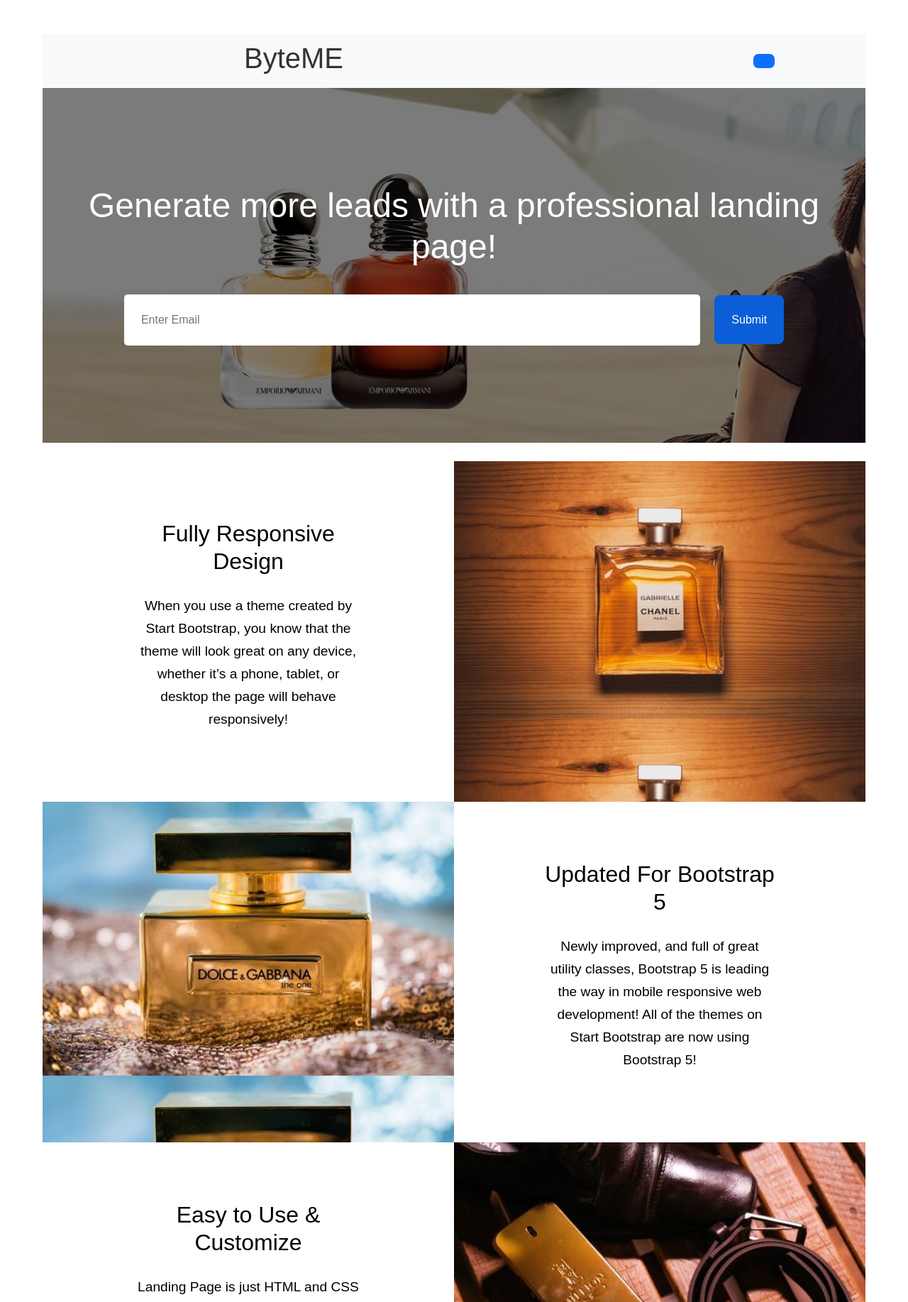
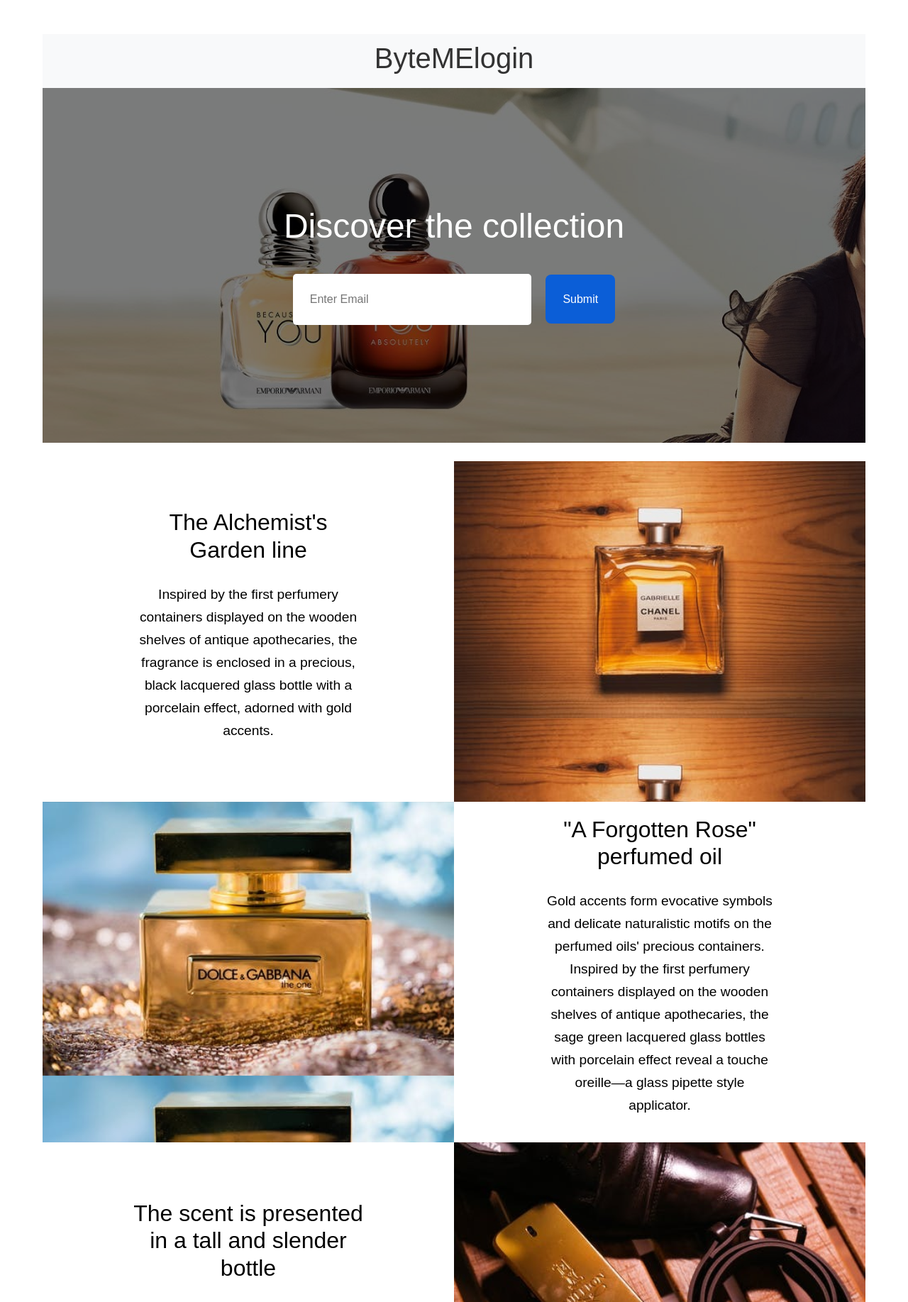
Before and after one commit to Kevin-Hernandez-Garza/BM-E-Commerce-Project, a Node server app: page / in a window 1280 px wide. Shown: the top 1835 px of the page at 71% size. Run offline with Node 20, Linux system fonts and the light colour scheme; data that the repository does not hold is empty; some libraries are stand-ins or nearby versions.

Commit message:
updated homepage

```diff
--- a/public/stylesheets/style.css
+++ b/public/stylesheets/style.css
@@ -129,10 +24,16 @@
 /* inline block inline-block none */
 header h1 {
   display: inline-block;
-  vertical-align: middle;
-  width: 50%;
+  /* vertical-align: middle; */
+  /* width: 50%; */
+  justify-content: space-between;
 }
-header .btn-wrapper {
+
+header a {
+  color: #000;
+}
+
+/* header .btn-wrapper {
   display: inline-block;
   vertical-align: middle;
   width: 50%;
--- a/views/homepage.handlebars
+++ b/views/homepage.handlebars
@@ -1,5 +1,5 @@
 <div>
-    <h2>
+    <h2 class="products">
         Feminine
     </h2>
 
@@ -24,7 +24,7 @@
 </div>
 
 <div>
-    <h2>
+    <h2 class="products">
         Masculine
     </h2>
 
@@ -34,11 +34,11 @@
             <div class="col-4 mb-4">
             <li class="d-inline">
             <div class="card" style="width: 18rem;">
-            <img src="/images/Byte Me Logo.jpg" class="card-img-top" alt="...">
+            <img src="{{photo}}" class="card-img-top" alt="...">
             <div class="card-body">
-            <h5 class="card-title text-black">NAME: {{product_name}}</h5>
-            <p class="card-text text-black">PRICE: {{price}}</p>
-            <a href="{{photo}}" class="btn btn-primary" target="_blank">View Product</a>
+            <h5 class="card-title text-black">{{product_name}}</h5>
+            <p class="card-text text-black">${{price}}</p>
+            <a href="/products" class="btn btn-primary" target="_blank">View Product</a>
             </div>
             </div>
             </li>
--- a/views/layouts/main.handlebars
+++ b/views/layouts/main.handlebars
@@ -8,7 +8,7 @@
         <title>BM Fragrance</title>
         <link href="https://cdn.jsdelivr.net/npm/bootstrap@5.1.3/dist/css/bootstrap.min.css" rel="stylesheet" integrity="sha384-1BmE4kWBq78iYhFldvKuhfTAU6auU8tT94WrHftjDbrCEXSU1oBoqyl2QvZ6jIW3" crossorigin="anonymous">
         <link rel="preconnect" href="https://fonts.googleapis.com">
-        <link rel="preconnect" href="https://fonts.gstatic.com" crossorigin>
+        <link rel="preconnect" href="https://fonts.gstatic.com" crossorigin="anonymous" />
         <link href="https://fonts.googleapis.com/css2?family=Open+Sans+Condensed:wght@300;700&display=swap" rel="stylesheet">
 
         <script src="https://kit.fontawesome.com/8cf654fcb3.js" crossorigin="anonymous"></script>
@@ -25,63 +25,62 @@
                 <h1 class="logo">
                 <a href="/" target="_self">ByteME</a>
                 </h1>
-            <div class="btn-wrapper">
-            <button class="header-btn">LogIn</button>
-            </div>
+                {{!-- <div class="btn-wrapper"> --}}
+                {{!-- <button class="header-btn">LogIn</button> --}}
+                {{#if loggedIn}}
+                <h1 class="logo if">
+                    <a href="/">checkout</a>
+                </h1>
+                <button id="logout" class="btn-no-style">logout</button>
+                {{else}}
+                <h1 class="logo if">
+                    <a href="/login">login</a>
+                </h1>
+                {{/if}}
+                {{!-- </div> --}}
             </div>
         </header>
-        <!-- Home Section -->
+
+        <!-- Hero Section -->
         <section class="home">
-        <!-- -->
         <div class="home-content">
-            <h2>Generate more leads with a professional landing page!</h2>
+            <h2>Discover the collection</h2>
             <div>
             <input type="text" placeholder="Enter Email" />
             <button>Submit</button>
             </div>
         </div>
         </section>
-        <!-- Page Main Content Start -->
-        <main>
-        <section class="feature-section">
-        <div class="container">
+        <!-- Hero Section END -->
 
-        </div>
-        </section>
         <!-- Show Case Section Start -->
         <section class="show-case">
         <div>
             <div class="show-case-row-one">
             <div class="showcase-image-one"></div>
             <div class="show-case-text">
-                <h2>Fully Responsive Design</h2>
+                <h2>The Alchemist's Garden line</h2>
                 <p class="secondary-font">
-                When you use a theme created by Start Bootstrap, you know that
-                the theme will look great on any device, whether it’s a phone,
-                tablet, or desktop the page will behave responsively!
+                Inspired by the first perfumery containers displayed on the wooden shelves of antique apothecaries, the fragrance is enclosed in a precious, black lacquered glass bottle with a porcelain effect, adorned with gold accents.
                 </p>
             </div>
             </div>
             <div class="show-case-row-two">
             <div class="showcase-image-two"></div>
             <div class="show-case-text">
-                <h2>Updated For Bootstrap 5</h2>
+                <h2>"A Forgotten Rose" perfumed oil</h2>
                 <p class="secondary-font">
-                Newly improved, and full of great utility classes, Bootstrap 5
-                is leading the way in mobile responsive web development! All of
-                the themes on Start Bootstrap are now using Bootstrap 5!
+                Gold accents form evocative symbols and delicate naturalistic motifs on the perfumed oils' precious containers. Inspired by the first perfumery containers displayed on the wooden shelves of antique apothecaries, the sage green lacquered glass bottles with porcelain effect reveal a touche oreille—a glass pipette style applicator.
                 </p>
             </div>
             </div>
             <div class="show-case-row-three">
             <div class="showcase-image-three"></div>
             <div class="show-case-text">
-                <h2>Easy to Use & Customize</h2>
+                <h2>The scent is presented in a tall and slender bottle</h2>
                 <p class="secondary-font">
-                Landing Page is just HTML and CSS with a splash of SCSS for
-                users who demand some deeper customization options. Out of the
-                box, just add your content and images, and your new landing page
-                will be ready to go!
+                Base notes of Patchouli, embodying a modern expression of sensuality, mystery, and intrigue. The dry down is intensified with the masculine richness of Cedarwood.
+
                 </p>
             </div>
             </div>
@@ -100,7 +99,7 @@
             <div class="individual-box">
                 <img src="/images/testimonials-1.jpeg" alt="David" />
                 <h3>Margaret E.</h3>
-                <p>“This is fantastic! Thanks so much guys!“</p>
+                <p>“This is fantastic! Thanks so much guys! I found the scent for me!“</p>
             </div>
             </div>
             <div class="individual">
@@ -108,8 +107,7 @@
                 <img src="/images/testimonials-2.jpeg" alt="David"/>
                 <h3>Fred S.</h3>
                 <p>
-                “Bootstrap is amazing. I’ve been using it to create lots of
-                super nice landing pages.”
+                “ByteME is amazing. I’ve been using their products for years! Never disappoints.”
                 </p>
             </div>
             </div>
@@ -118,7 +116,7 @@
                 <img src="/images/testimonials-3.jpeg" alt="David" />
                 <h3>Sarah W.</h3>
                 <p>
-                "Thanks so much for making these free resources available to
+                "Thanks so much for making these great products available to
                 us!"
                 </p>
             </div>
@@ -127,34 +125,24 @@
         </section>
         <!-- Testimonials Section End -->
 
-        {{!-- <section class="banner">
-        <h2>Ready to get started? Sign up now!</h2>
-        <div class="banner-input">
-            <input type="email" placeholder="Email Address" />
-            <button type="submit">Submit</button>
-        </div>
-        <!-- Banner End -->
-        </section> --}}
         <section class="footer">
             <div class="footer-bar">
+
                 <div class="contact-info">
                     <a href="/">About</a>
                     <a href="/">Contact</a>
                     <a href="/">Terms of Use</a>
                     <a href="/">Privacy Policy</a>
                 </div>
-            <div class="social-media">
-            <a href="https://www.facebook.com/"
-                ><ion-icon name="logo-facebook"></ion-icon
-            ></a>
-            <a href="https://twitter.com/home"
-                ><ion-icon name="logo-twitter"></ion-icon
-            ></a>
-            <a href="https://www.instagram.com/"
-                ><ion-icon name="logo-instagram"></ion-icon
-            ></a>
+
+                {{!-- <div class="social-media">
+                    <a href="https://www.facebook.com/"><ion-icon name="logo-facebook"></ion-icon></a>
+                    <a href="https://twitter.com/home"><ion-icon name="logo-twitter"></ion-icon></a>
+                    <a href="https://www.instagram.com/"><ion-icon name="logo-instagram"></ion-icon></a>
+                </div> --}}
+
             </div>
-        </div>
+
             <p>&copy;ByteME 2021. All Rights Reserved</p>
         </section>
     </div>
```
Also changed, not shown: other parts of public/stylesheets/style.css (+66 -111 lines). Lines whose indentation alone changed are shown as unchanged.
